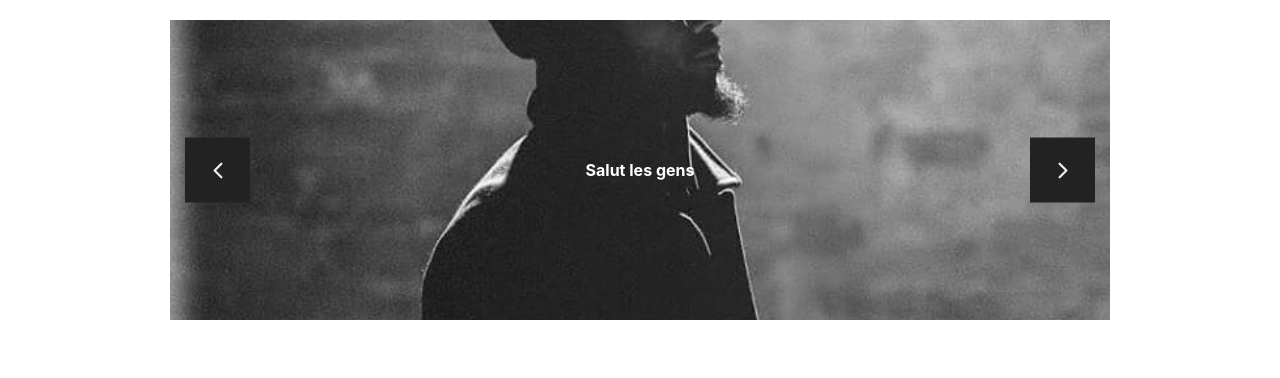
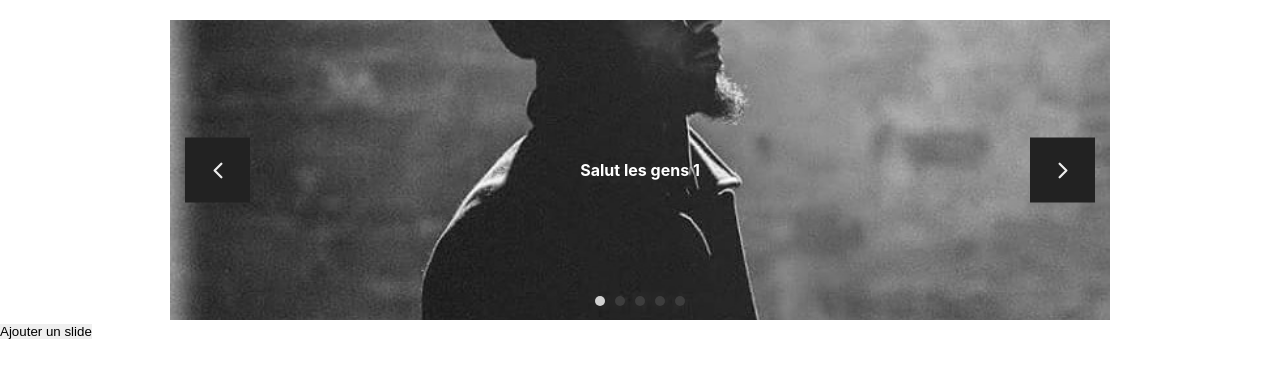
Before and after one commit to NdekoCode/vuejs-carousel, a Vue app: page / in a window 1280 px wide. Shown: the top 378 px of the page. Built offline with nearby package versions, Linux system fonts and the light colour scheme.

Commit message:
add dynamic slide

```diff
--- a/src/App.vue
+++ b/src/App.vue
@@ -1,19 +1,21 @@
 <template>
   <div id="app" class="container mt-5">
     <Carousel>
-      <CarouselSlide>
-        <h3 class="carousel__text">Salut les gens</h3>
-        <img width="940" height="300" src="./assets/images/01.jpg" alt="" />
-      </CarouselSlide>
-      <CarouselSlide>
-        <h3 class="carousel__text">Salut les gens</h3>
-        <img width="940" height="300" src="./assets/images/02.jpg" alt="" />
-      </CarouselSlide>
-      <CarouselSlide>
-        <h3 class="carousel__text">Salut les gens</h3>
-        <img width="940" height="300" src="./assets/images/03.jpg" alt="" />
+      <CarouselSlide v-for="slide in nbrSlides" :key="slide" :index="slide - 1">
+        <h3 class="carousel__text">Salut les gens {{ slide }}</h3>
+        <img
+          width="940"
+          height="300"
+          :src="
+            require('@/assets/images/' +
+              slide.toString().padStart(2, '0') +
+              '.jpg')
+          "
+          alt=""
+        />
       </CarouselSlide>
     </Carousel>
+    <div><button @click="addSlide">Ajouter un slide</button></div>
   </div>
 </template>
 
@@ -23,6 +25,20 @@ import CarouselSlide from "./components/Carousel/CarouselSlide";
 
 export default {
   name: "App",
+  data() {
+    return {
+      nbrSlides: 5,
+    };
+  },
+  methods: {
+    addSlide() {
+      if (this.nbrSlides < 10) {
+        this.nbrSlides += 1;
+      } else {
+        this.nbrSlides = 10;
+      }
+    },
+  },
   components: {
     Carousel,
     CarouselSlide,
--- a/src/app.css
+++ b/src/app.css
@@ -44,6 +44,28 @@ button {
   font-size: 1rem;
   color: #fff;
 }
+.carousel__pagination {
+  position: absolute;
+  left: 0;
+  right: 0;
+  bottom: 10px;
+  text-align: center;
+}
+.carousel__pagination button {
+  display: inline-block;
+  width: 10px;
+  height: 10px;
+  border-radius: 50%;
+  margin: 0 5px;
+  border: none;
+  background-color: #444;
+  opacity: 0.8;
+  cursor: pointer;
+  box-shadow: 0 0 15px rgba(255, 255, 255, 0.1);
+}
+.carousel__pagination button.active {
+  background-color: #fff;
+}
 @media screen and (min-width: 380px) {
   .container {
     padding: 0;
--- a/src/components/Carousel/Carousel.vue
+++ b/src/components/Carousel/Carousel.vue
@@ -39,6 +39,15 @@
         />
       </svg>
     </button>
+    <div class="carousel__pagination">
+      <button
+        class=""
+        v-for="item in slidesCount"
+        :key="item"
+        @click="goTo(item - 1)"
+        :class="{ active: item - 1 === index }"
+      ></button>
+    </div>
   </div>
 </template>
 
@@ -49,10 +58,16 @@ export default {
     return {
       index: 0,
       slides: [],
+      direction: "right",
     };
   },
   methods: {
+    goTo(index) {
+      this.direction = index > this.index ? "right" : "left";
+      this.index = index;
+    },
     next() {
+      this.direction = "right";
       if (this.index < this.slidesCount - 1) {
         this.index++;
       } else {
@@ -60,6 +75,7 @@ export default {
       }
     },
     prev() {
+      this.direction = "left";
       if (this.index > 0) {
         this.index--;
       } else {
@@ -74,9 +90,6 @@ export default {
   },
   mounted() {
     this.slides = this.$children;
-    this.slides.forEach((slide, index) => {
-      slide.index = index;
-    });
   },
 };
 </script>
--- a/src/components/Carousel/CarouselSlide.vue
+++ b/src/components/Carousel/CarouselSlide.vue
@@ -1,5 +1,5 @@
 <template>
-  <transition name="slide">
+  <transition :name="transition">
     <div v-if="visible">
       <slot></slot>
     </div>
@@ -8,12 +8,20 @@
 <script>
 export default {
   name: "CarouselSlide",
-  data() {
-    return {
-      index: 0,
-    };
+  props: {
+    index: { type: Number, default: 0 },
   },
   computed: {
+    transition() {
+      if (this.$parent.direction) {
+        return (
+          "slide" +
+          this.$parent.direction[0].toUpperCase() +
+          this.$parent.direction.substr(1, this.$parent.direction.length)
+        );
+      }
+      return null;
+    },
     visible() {
       // Si l'index de ce slide est egale à l'index courrant du carrouse donc cet element est visible
       return this.index === this.$parent.index;
@@ -22,16 +30,25 @@ export default {
 };
 </script>
 <style scoped>
-.slide-enter-active {
-  animation: slideIn 5s;
+.slideRight-enter-active {
+  animation: slideRightIn 0.35s;
 }
-.slide-leave-active {
-  animation: slideOut 5s;
+.slideLeft-enter-active {
+  animation: slideRightOut 0.35s reverse;
+}
+.slideLeft-leave-active {
+  animation: slideRightIn 0.35s reverse;
   position: absolute;
   inset: 0;
   width: 100%;
 }
-@keyframes slideIn {
+.slideRight-leave-active {
+  animation: slideRightOut 0.35s;
+  position: absolute;
+  inset: 0;
+  width: 100%;
+}
+@keyframes slideRightIn {
   from {
     transform: translateX(100%);
   }
@@ -40,7 +57,7 @@ export default {
   }
 }
 
-@keyframes slideOut {
+@keyframes slideRightOut {
   from {
     transform: translateX(0);
   }
```
Also changed, not shown: 1 other file (tests, documents, lock files or other folders).
